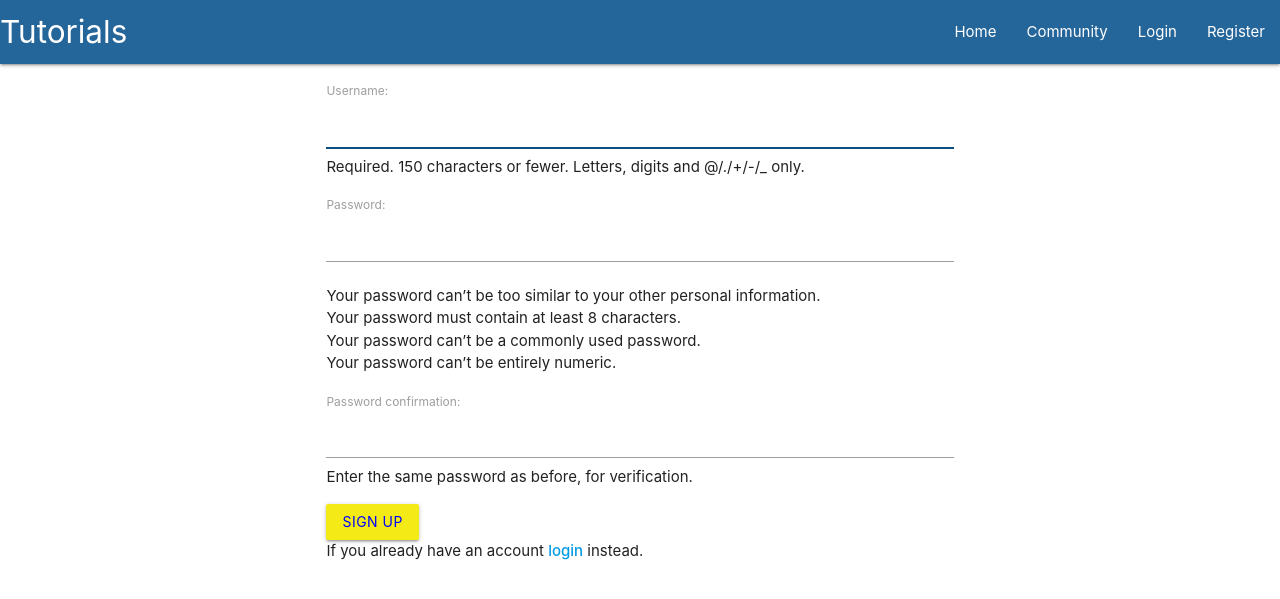
After one commit to mohammadrabetian/tutorial_webstite, a Django app: page /register/ in a window 1280 px wide. The commit adds this page. Shown: the top 599 px of the page. Run offline with Django 3.2, Linux system fonts and the light colour scheme; some libraries are stand-ins or nearby versions.

Commit message:
added user registraion form and template

```diff
--- a/main/api/urls.py
+++ b/main/api/urls.py
@@ -1,7 +1,9 @@
 from django.urls import path
 from .views.homepage import homepage
+from .views.register import register
 
 
 urlpatterns = [
-    path('home/', homepage, name='homepage')
+    path('home/', homepage, name='homepage'),
+    path('register/', register, name='register'),
 ]
--- /dev/null
+++ b/main/api/views/register.py
@@ -0,0 +1,26 @@
+from django.contrib.auth import login
+from django.shortcuts import render, redirect
+from django.contrib.auth.forms import UserCreationForm
+
+
+def register(request):
+    if request.method == "POST":
+        form = UserCreationForm(request.POST)
+        if form.is_valid():
+            user = form.save()
+            username = form.cleaned_data.get('username')
+            login(request, user)
+            return redirect("main:homepage")
+
+        else:
+            for msg in form.error_messages:
+                print(form.error_messages[msg])
+
+            return render(request = request,
+                          template_name = "main/register.html",
+                          context={"form":form})
+
+    form = UserCreationForm
+    return render(request = request,
+                  template_name = "main/register.html",
+                  context={"form":form})
--- a/main/templates/main/base.html
+++ b/main/templates/main/base.html
@@ -27,8 +27,10 @@
           </ul>
         </div>
       </nav>
+      <div class="container">
       {% block content %}
       {% endblock %}
+      </div>
       <!-- Prism JS -->
 <script src="{% static "tinymce/js/prism.js" %}"></script>
 </body>
--- /dev/null
+++ b/main/templates/main/register.html
@@ -0,0 +1,16 @@
+{% extends 'main/base.html' %}
+
+{% block content %}
+
+    <div class="container">
+        <form method="POST">
+            {% csrf_token %}
+            {{form.as_p}}
+
+            <button style="background-color:#F4EB16; color:blue" class="btn btn-outline-info" type="submit">Sign Up</button>
+
+        </form>
+
+        If you already have an account <a href="/login" target="blank"><strong>login</strong></a> instead.
+    </div>
+{% endblock %}
--- a/main/views.py
+++ /dev/null
@@ -1,3 +0,0 @@
-from django.shortcuts import render
-
-# Create your views here.
```
